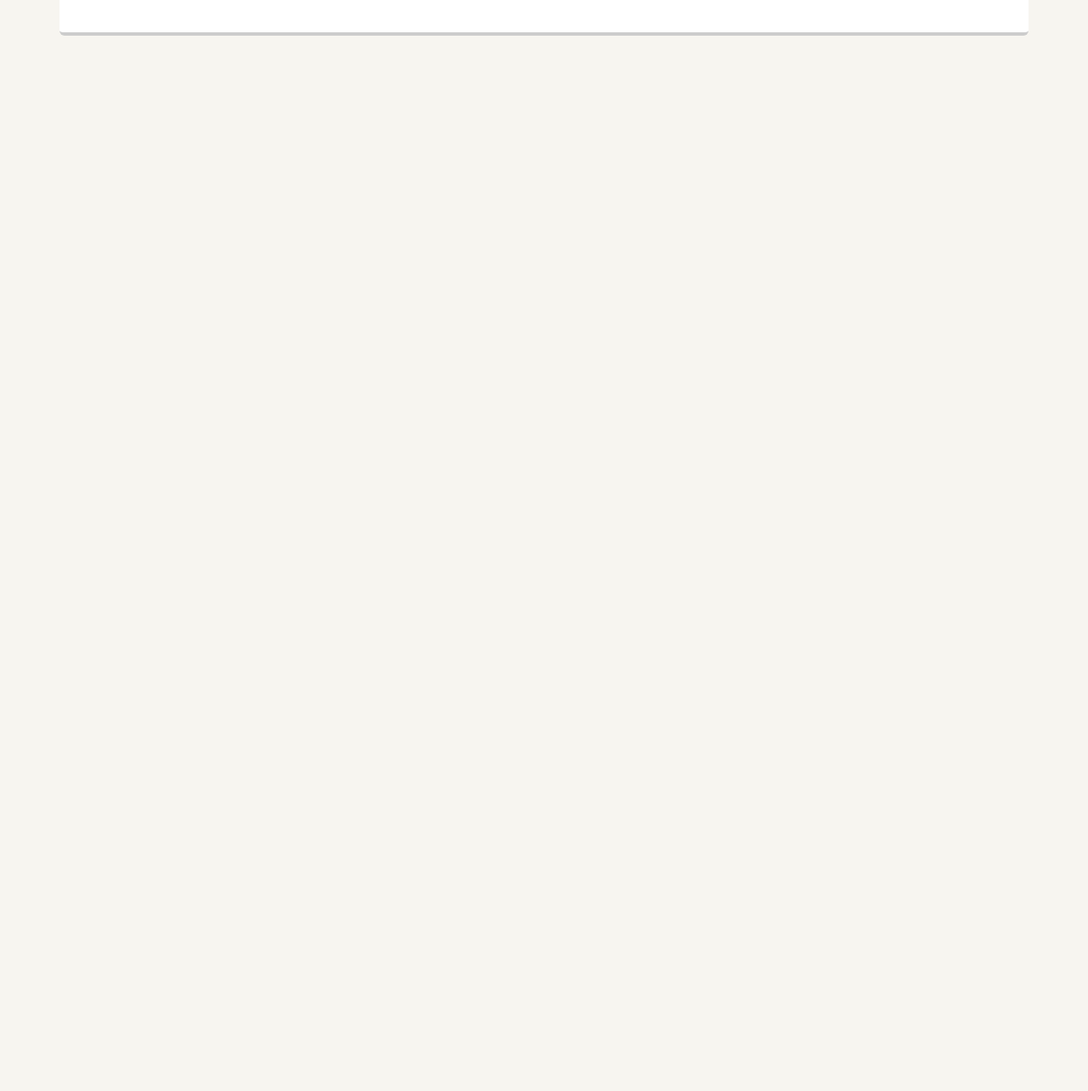
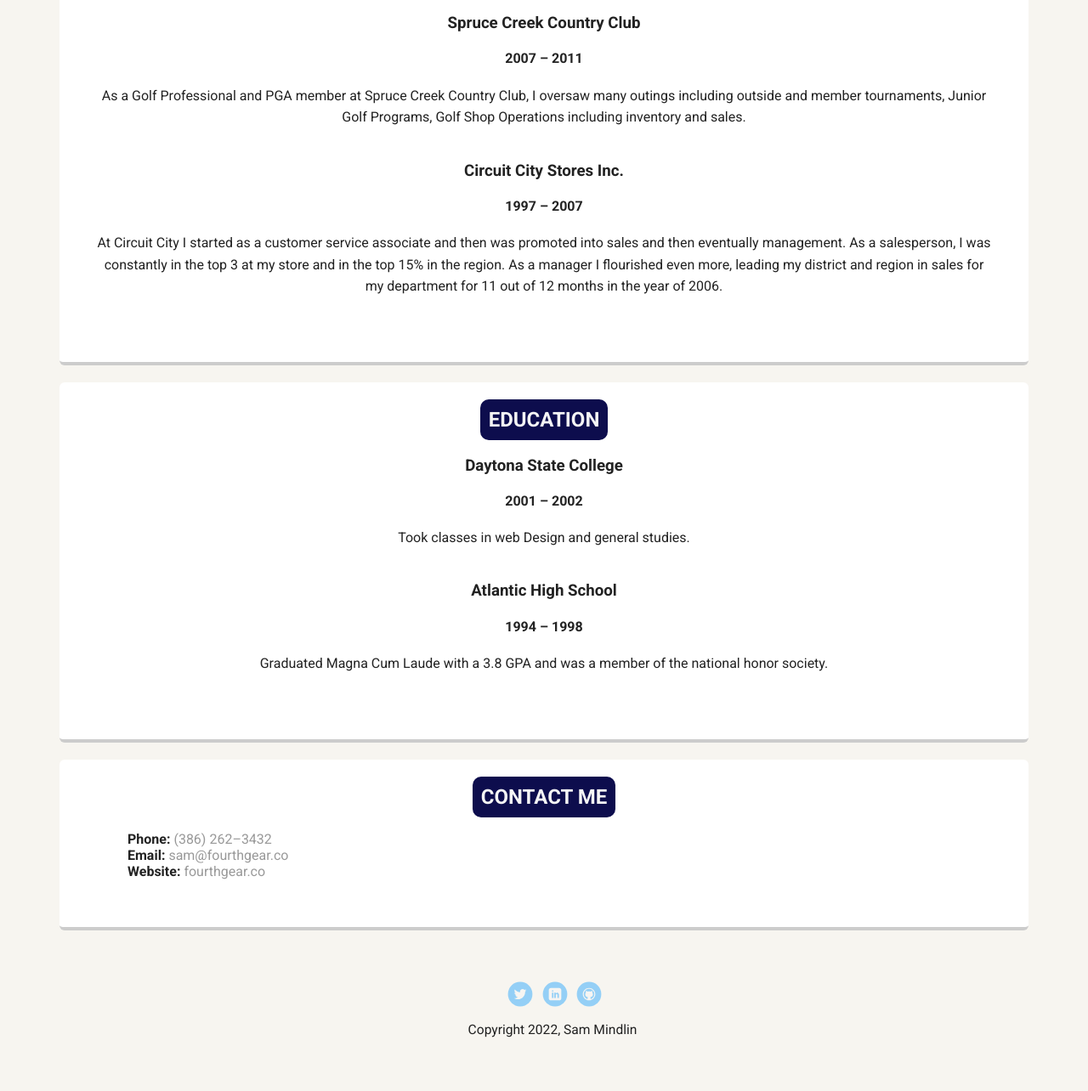
Before and after one commit to eddiefender54/profile_page_v1, a plain HTML site: page experience.html in a window 1280 px wide. Shown: the part 1066-2350 px from the top of the page at 85% size. Before the commit the page ends 1128 px from the top, so only its background shows below. Drawn offline with Linux system fonts and the light colour scheme; a web font is replaced by a local one.

Commit message:
added footer

```diff
--- a/experience.html
+++ b/experience.html
@@ -38,10 +38,59 @@
         <h3>Fourth Gear Solutions</h3>
         <h4>2011 &ndash; Present</h4>
         <p>
-          As President of Fourth Gear Solutions, I oversee the general sales, accounting, marketing, contract management, project management, and development of an IT Consulting company.  Our company produces over $500,000 in revenue per year with an average of 35% Net Profits over the past 9 years.  We primarily work with US Manufacturers and online job placement companies
+          As President of Fourth Gear Solutions, I oversee the general sales, accounting, marketing, contract management, project management, and development of an
+          IT Consulting company.  Our company produces over $500,000 in revenue per year with an average of 35% Net Profits over the past 9 years.
+          We primarily work with US Manufacturers and online job placement companies
         </p>
 
+        <h3>Spruce Creek Country Club</h3>
+        <h4>2007 &ndash; 2011</h4>
+        <p>
+          As a Golf Professional and PGA member at Spruce Creek Country Club,
+          I oversaw many outings including outside and member tournaments, Junior Golf Programs, Golf Shop Operations including inventory and sales.
+        </p>
+
+        <h3>Circuit City Stores Inc.</h3>
+        <h4>1997 &ndash; 2007</h4>
+        <p>
+          At Circuit City I started as a customer service associate and then was promoted into sales and then eventually management.  As a salesperson, I was constantly in the top 3 at my store and in the top 15% in the region.
+          As a manager I flourished even more, leading my district and region in sales for my department for 11 out of 12 months in the year of 2006.
+        </p>
       </div>
+
+      <div class="exp-card">
+        <h2>Education</h2>
+        <h3>Daytona State College</h3>
+        <h4>2001 &ndash; 2002</h4>
+        <p>
+          Took classes in web Design and general studies.
+        </p>
+
+        <h3>Atlantic High School</h3>
+        <h4>1994 &ndash; 1998</h4>
+        <p>
+          Graduated Magna Cum Laude with a 3.8 GPA and was a member of the national honor society.
+        </p>
+      </div>
+
+      <div class="exp-card">
+        <h2>Contact Me</h2>
+        <ul>
+          <li><strong>Phone: </strong> <a href="tel:3862623432">&lpar;386&rpar; 262&ndash;3432</a> </li>
+          <li><strong>Email: </strong> <a href="mailto:sam@fourthgear.co">sam&commat;fourthgear.co</a></li>
+          <li><strong>Website: </strong><a href="https://fourthgear.co" target="_blank">fourthgear.co</a></li>
+        </ul>
+      </div>
+
+      <footer>
+        <ul>
+          <li><a href="https://twitter.com/MindlinSam" class="social twitter">Twitter</a></li>
+          <li><a href="https://www.linkedin.com/in/sam-mindlin-26881494/" class="social linkedin">LinkedIn</a></li>
+          <li><a href="https://github.com/eddiefender54" class="social github">Github</a></li>
+        </ul>
+        <p class="copyright">Copyright 2022, Sam Mindlin</p>
+      </footer>
+
 
 
 
@@ -49,3 +98,4 @@
     </main>
 
   </body>
+  </html>
--- a/styles.css
+++ b/styles.css
@@ -188,7 +188,7 @@ a.social:hover {
   border-color: #ff99ff;
 }
 
-.exp-card h3 {
+.exp-card h2 {
   width: fit-content;
   margin:auto;
   padding: 10px;
@@ -196,6 +196,15 @@ a.social:hover {
   text-transform: uppercase;
   background-color: rgb(13, 13, 77);
   color: whitesmoke;
+}
+
+.exp-card p {
+  padding-bottom: 20px;
+}
+
+.exp-card ul {
+  list-style-type: none;
+  text-align:  left;
 }
 
 /* Styles for larger screens */
```
